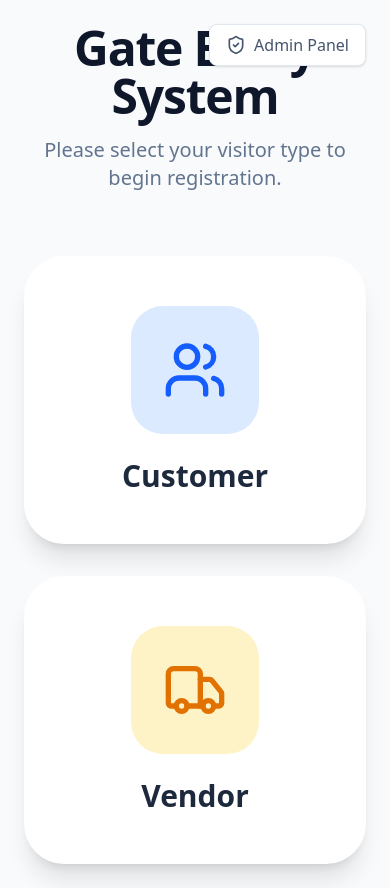
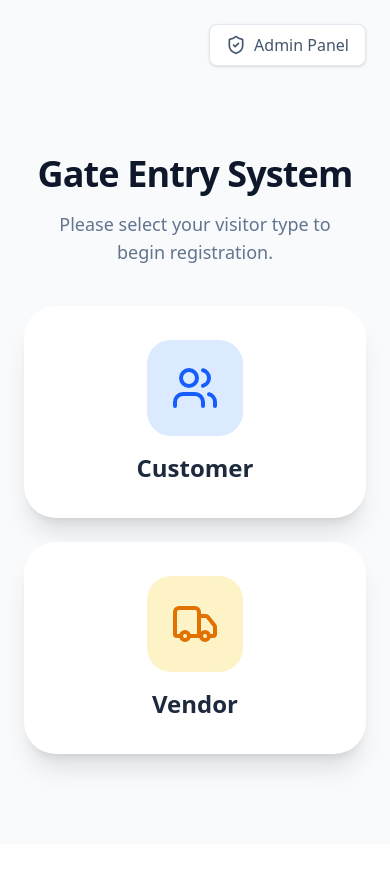
Before and after one commit to rathoresangeeta217-boop/visitor-, a React (Vite) app: page / in a window 390 px wide. After the commit the page ends 844 px from the top, so only its background shows below. Built offline with nearby package versions, Linux system fonts and the light colour scheme; no server answers; the database is empty.

Commit message:
style: improve responsive layout for mobile
Adjust notification width and header layout to ensure proper display on smaller screens.

```diff
--- a/src/App.tsx
+++ b/src/App.tsx
@@ -283,7 +283,7 @@ export default function App() {
       {/* Global Notification Overlay */}
       {view === 'admin' && activeNotification && (
         <div className="fixed top-6 left-1/2 -translate-x-1/2 z-[100] animate-in fade-in slide-in-from-top-4 duration-300">
-          <div className="bg-white rounded-2xl shadow-2xl border border-slate-200 p-4 w-[400px] flex flex-col gap-3">
+          <div className="bg-white rounded-2xl shadow-2xl border border-slate-200 p-4 w-[calc(100vw-2rem)] sm:w-[400px] flex flex-col gap-3">
             <div className="flex items-center gap-3">
               <button
                 onClick={() => activeNotification.photo && setShowNotificationPhoto(true)}
@@ -440,19 +440,19 @@ export default function App() {
       )}
 
       {(view === 'customer' || view === 'vendor') && (
-        <div className="min-h-screen flex flex-col items-center py-10 px-4 sm:px-6 lg:px-8">
-          <div className="w-full max-w-4xl flex items-center justify-between mb-8">
+        <div className="min-h-screen flex flex-col items-center py-6 sm:py-10 px-4 sm:px-6 lg:px-8">
+          <div className="w-full max-w-4xl flex flex-col sm:flex-row items-center justify-between gap-4 mb-8">
             <button
               onClick={() => setView('home')}
-              className="flex items-center gap-2 px-4 py-3 bg-white hover:bg-slate-100 text-slate-700 rounded-xl font-semibold shadow-sm transition-colors border border-slate-200"
+              className="flex items-center gap-2 px-4 py-3 bg-white hover:bg-slate-100 text-slate-700 rounded-xl font-semibold shadow-sm transition-colors border border-slate-200 self-start sm:self-auto"
             >
               <ArrowLeft className="w-5 h-5" />
-              <span>Back to Home</span>
+              <span>Back</span>
             </button>
-            <h1 className="text-3xl font-bold text-slate-900 capitalize">
+            <h1 className="text-2xl sm:text-3xl font-bold text-slate-900 capitalize text-center">
               {view} Registration
             </h1>
-            <div className="w-[140px]" /> {/* Spacer for centering */}
+            <div className="hidden sm:block w-[100px]" /> {/* Spacer for centering on desktop */}
           </div>
 
           <form onSubmit={handleSubmit} className="w-full max-w-4xl grid grid-cols-1 lg:grid-cols-12 gap-8">
@@ -572,30 +572,27 @@ export default function App() {
           </div>
 
           <div className="max-w-3xl w-full">
-            <div className="text-center mb-16">
-              <h1 className="text-5xl font-extrabold text-slate-900 mb-4 tracking-tight">Gate Entry System</h1>
-              <p className="text-xl text-slate-500 font-medium">Please select your visitor type to begin registration.</p>
-            </div>
-
-            <div className="grid grid-cols-1 sm:grid-cols-2 gap-8">
+            <div className="text-center mb-10 sm:mb-16 mt-16 sm:mt-0">
+              <h1 className="text-4xl sm:text-5xl font-extrabold text-slate-900 mb-4 tracking-tight">Gate Entry System</h1>
+              <p className="text-lg sm:text-xl text-slate-500 font-medium px-4">Please select your visitor type to begin registration.</p>
+            </div>            <div className="grid grid-cols-1 sm:grid-cols-2 gap-6 sm:gap-8">
               <button
                 onClick={() => handleSelectType('customer')}
-                className="group flex flex-col items-center justify-center gap-6 p-12 bg-white hover:bg-blue-50 border-2 border-transparent hover:border-blue-200 rounded-[2.5rem] shadow-xl hover:shadow-2xl hover:shadow-blue-900/5 transition-all duration-300"
+                className="group flex flex-col items-center justify-center gap-4 sm:gap-6 p-8 sm:p-12 bg-white hover:bg-blue-50 border-2 border-transparent hover:border-blue-200 rounded-[2rem] sm:rounded-[2.5rem] shadow-xl hover:shadow-2xl hover:shadow-blue-900/5 transition-all duration-300"
               >
-                <div className="w-32 h-32 bg-blue-100 group-hover:bg-blue-600 text-blue-600 group-hover:text-white rounded-[2rem] flex items-center justify-center transition-colors duration-300">
-                  <Users className="w-16 h-16" />
+                <div className="w-24 h-24 sm:w-32 sm:h-32 bg-blue-100 group-hover:bg-blue-600 text-blue-600 group-hover:text-white rounded-[1.5rem] sm:rounded-[2rem] flex items-center justify-center transition-colors duration-300">
+                  <Users className="w-12 h-12 sm:w-16 sm:h-16" />
                 </div>
-                <h2 className="text-3xl font-bold text-slate-800 group-hover:text-blue-900">Customer</h2>
+                <h2 className="text-2xl sm:text-3xl font-bold text-slate-800 group-hover:text-blue-900">Customer</h2>
               </button>
-
               <button
                 onClick={() => handleSelectType('vendor')}
-                className="group flex flex-col items-center justify-center gap-6 p-12 bg-white hover:bg-amber-50 border-2 border-transparent hover:border-amber-200 rounded-[2.5rem] shadow-xl hover:shadow-2xl hover:shadow-amber-900/5 transition-all duration-300"
+                className="group flex flex-col items-center justify-center gap-4 sm:gap-6 p-8 sm:p-12 bg-white hover:bg-amber-50 border-2 border-transparent hover:border-amber-200 rounded-[2rem] sm:rounded-[2.5rem] shadow-xl hover:shadow-2xl hover:shadow-amber-900/5 transition-all duration-300"
               >
-                <div className="w-32 h-32 bg-amber-100 group-hover:bg-amber-500 text-amber-600 group-hover:text-white rounded-[2rem] flex items-center justify-center transition-colors duration-300">
-                  <Truck className="w-16 h-16" />
+                <div className="w-24 h-24 sm:w-32 sm:h-32 bg-amber-100 group-hover:bg-amber-500 text-amber-600 group-hover:text-white rounded-[1.5rem] sm:rounded-[2rem] flex items-center justify-center transition-colors duration-300">
+                  <Truck className="w-12 h-12 sm:w-16 sm:h-16" />
                 </div>
-                <h2 className="text-3xl font-bold text-slate-800 group-hover:text-amber-900">Vendor</h2>
+                <h2 className="text-2xl sm:text-3xl font-bold text-slate-800 group-hover:text-amber-900">Vendor</h2>
               </button>
             </div>
           </div>
```
